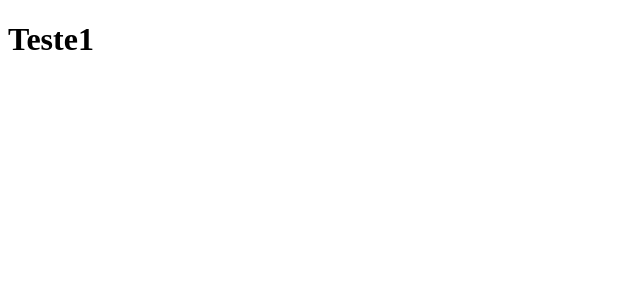
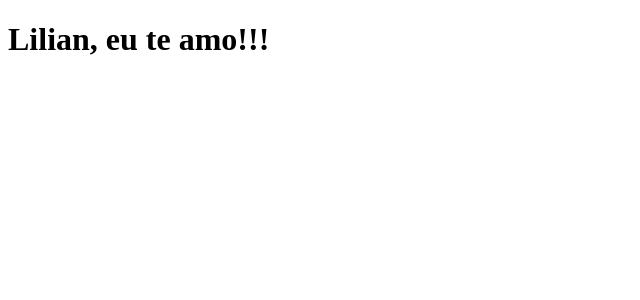
Before and after one commit to dvargas42/clone-tabnews, a Next.js app: page / in a window 1280 px wide. Shown: the top 300 px of the page, without its empty margins (0-640 px from the left). Built offline with nearby package versions, Linux system fonts and the light colour scheme.

Commit message:
fix: ajuste da mensagem

```diff
--- a/pages/index.js
+++ b/pages/index.js
@@ -1,5 +1,5 @@
 function Home() {
-    return <h1>Teste1</h1>
+    return <h1>Lilian, eu te amo!!!</h1>
 }
 
 export default Home;
```
